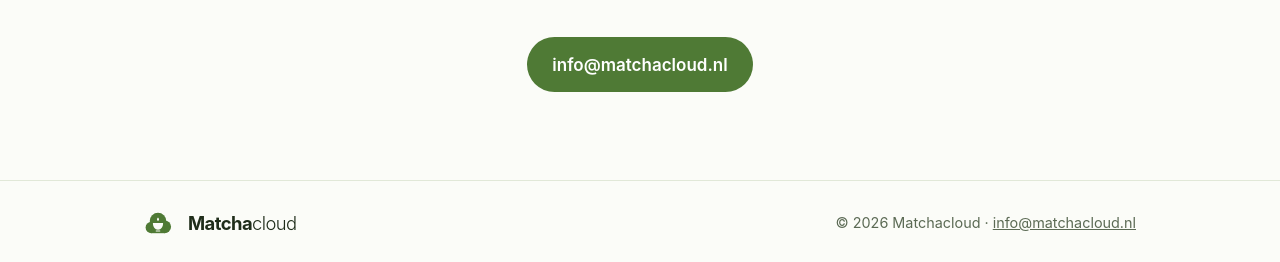
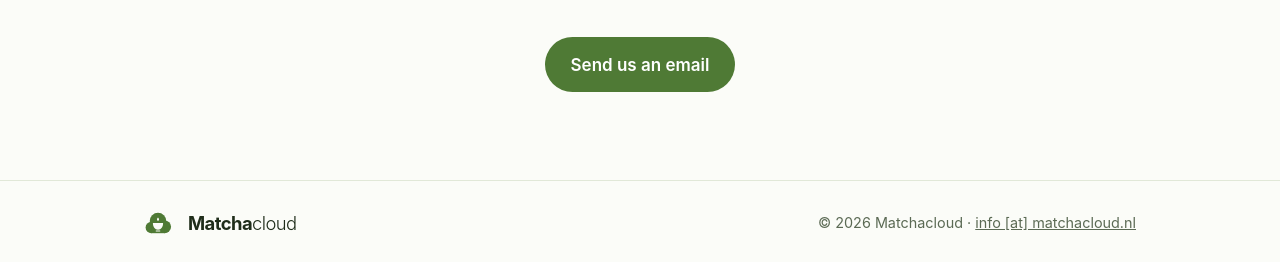
Before and after one commit to matchacloudnl/expert-train, a plain HTML site: page index.html in a window 1280 px wide. Shown: the part 1718-1980 px from the top of the page. Drawn offline with Linux system fonts and the light colour scheme.

Commit message:
Hide email address in button, obfuscate against spam
Co-Authored-By: Claude Sonnet 5.5 <noreply@anthropic.com>

```diff
--- a/index.html
+++ b/index.html
@@ -22,7 +22,7 @@
       <nav aria-label="Main menu">
         <a href="#over">About us</a>
         <a href="#werkwijze">Approach</a>
-        <a class="nav-cta" href="mailto:info@matchacloud.nl">Contact</a>
+        <a class="nav-cta" href="#contact" data-mail>Contact</a>
       </nav>
     </div>
   </header>
@@ -34,7 +34,7 @@
         <h1>Professional. Clear.<br>Reliable.</h1>
         <p class="lead">We work with attention to quality and clear agreements, so you always know where you stand.</p>
         <div class="actions">
-          <a class="button" href="mailto:info@matchacloud.nl">Get in touch</a>
+          <a class="button" href="#contact" data-mail>Get in touch</a>
           <a class="button ghost" href="#over">Learn more</a>
         </div>
       </div>
@@ -86,7 +86,7 @@
       <div class="container cta">
         <h2>Let's get acquainted</h2>
         <p class="section-lead">Have a question or want to talk things through without obligation? Send us an email.</p>
-        <a class="button" href="mailto:info@matchacloud.nl">info@matchacloud.nl</a>
+        <a class="button" href="#contact" data-mail>Send us an email</a>
       </div>
     </section>
   </main>
@@ -97,9 +97,13 @@
         <img src="assets/mark.svg" alt="" height="28" width="28">
         <span class="wordmark"><b>Matcha</b>cloud</span>
       </span>
-      <p>&copy; <span id="year">2026</span> Matchacloud &middot; <a href="mailto:info@matchacloud.nl">info@matchacloud.nl</a></p>
+      <p>&copy; <span id="year">2026</span> Matchacloud &middot; <a href="#contact" data-mail>info [at] matchacloud.nl</a></p>
     </div>
   </footer>
-  <script>document.getElementById('year').textContent = new Date().getFullYear();</script>
+  <script>
+    document.getElementById('year').textContent = new Date().getFullYear();
+    var addr = ['info', 'matchacloud.nl'].join('@');
+    document.querySelectorAll('[data-mail]').forEach(function (a) { a.href = 'mailto:' + addr; });
+  </script>
 </body>
 </html>
```
